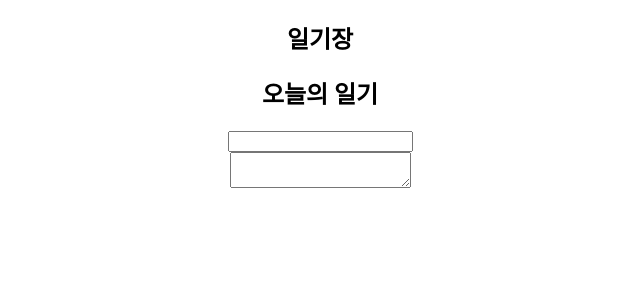
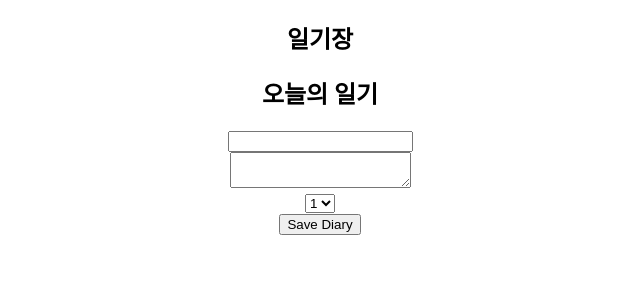
Before and after one commit to TMInstaller/reactdiary, a React (Create React App) app: page / in a window 1280 px wide. Shown: the top 300 px of the page, without its empty margins (320-960 px from the left). Built offline with nearby package versions, Linux system fonts and the light colour scheme.

Commit message:
일기 저장버튼까지 구현

```diff
--- a/src/DiaryEditor.js
+++ b/src/DiaryEditor.js
@@ -4,12 +4,20 @@
   const [state, setState] = useState({
     author: "",
     content: "",
+    emotion: 1,
   });
 
-  const handleChangeState = (e)=>{
-    console.log(e.target.name);
-    console.log(e.target.value);
+  const handleChangeState = (e) => {
+    setState({
+      ...state,
+      [e.target.name]: e.target.value,
+    });
   }
+
+  const handleSubmit = () => {
+    console.log(state);
+    alert("Save Success");
+  };
 
   return (
     <div className="DiaryEditor">
@@ -28,6 +36,18 @@
           onChange={handleChangeState}
         />
       </div>
+      <div>
+        <select name="emotion" value={state.emotion} onChange={handleChangeState}>
+          <option value={1}>1</option>
+          <option value={2}>2</option>
+          <option value={3}>3</option>
+          <option value={4}>4</option>
+          <option value={5}>5</option>
+        </select>
+      </div>
+      <div>
+        <button onClick={handleSubmit}>Save Diary</button>
+      </div>
     </div>
   );
 };
```
